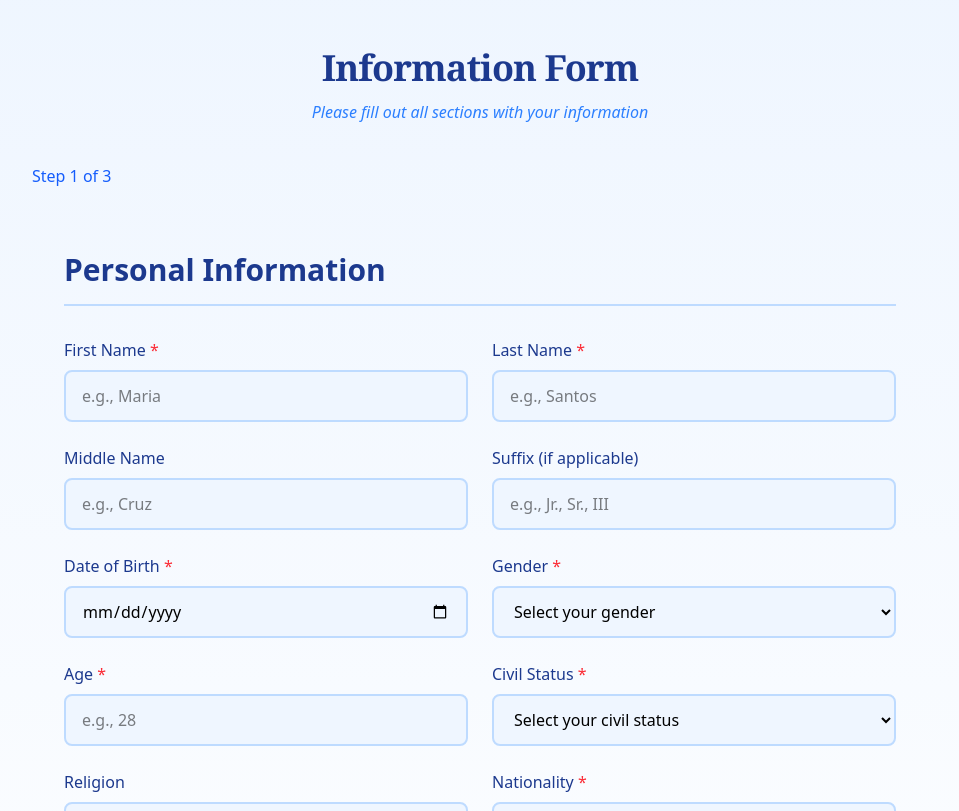
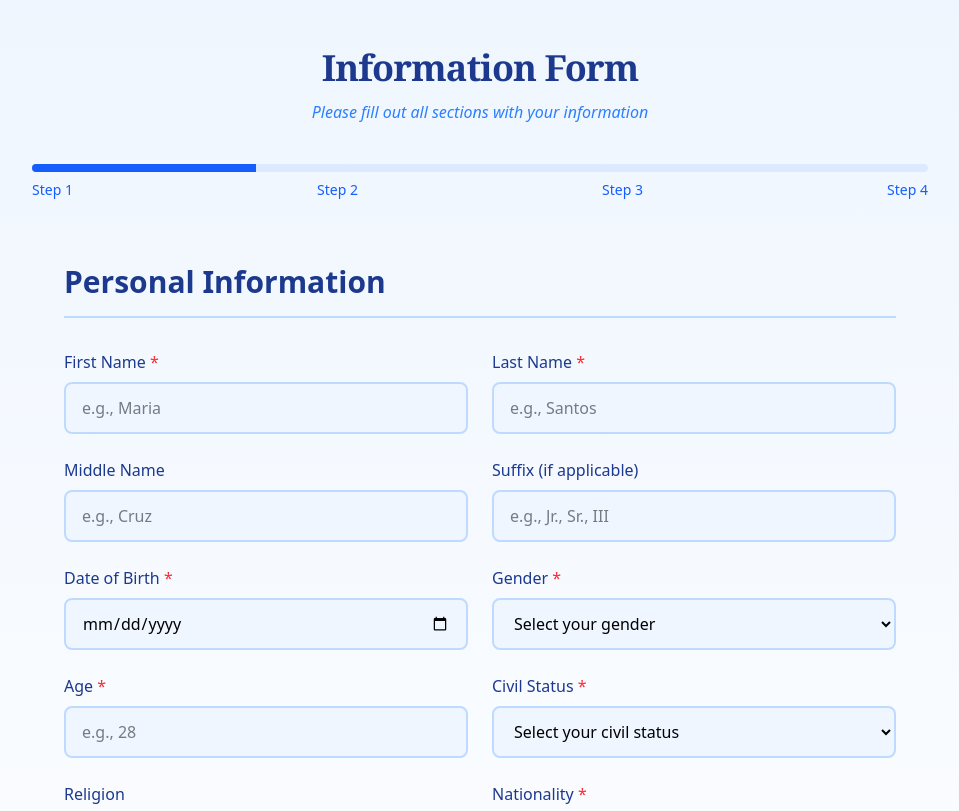
Before and after one commit to melody-meria/pace-trial-vue, a Vue app: page / in a window 1280 px wide. Shown: the top 811 px of the page, without its empty margins (160-1119 px from the left). Built offline with nearby package versions, Linux system fonts and the light colour scheme.

Commit message:
adding step indicator

```diff
--- a/src/components/StepIndicator.vue
+++ b/src/components/StepIndicator.vue
@@ -1,9 +1,29 @@
+<script setup>
+import { ref, computed } from "vue";
+
+const currentStep = ref(1);
+const totalSteps = 4; // change according to your steps
+
+// calculate progress percentage
+const progressValue = computed(() => (currentStep.value / totalSteps) * 100);
+</script>
+
 <template>
   <div class="mb-6">
-    <!-- Simple placeholder for step indicator -->
-    <p class="text-blue-600 font-medium">Step 1 of 3</p>
+    <!-- Progress Bar -->
+    <div class="relative w-full h-2 bg-blue-100 rounded-full overflow-hidden">
+      <div
+        class="bg-blue-600 h-full transition-all"
+        :style="{ transform: `translateX(-${100 - progressValue}% )` }"
+      ></div>
+    </div>
+
+    <!-- Step Labels -->
+    <div class="flex justify-between text-sm mt-2 text-blue-600 font-medium">
+      <span>Step 1</span>
+      <span>Step 2</span>
+      <span>Step 3</span>
+      <span>Step 4</span>
+    </div>
   </div>
 </template>
-
-<script setup>
-</script>
```
